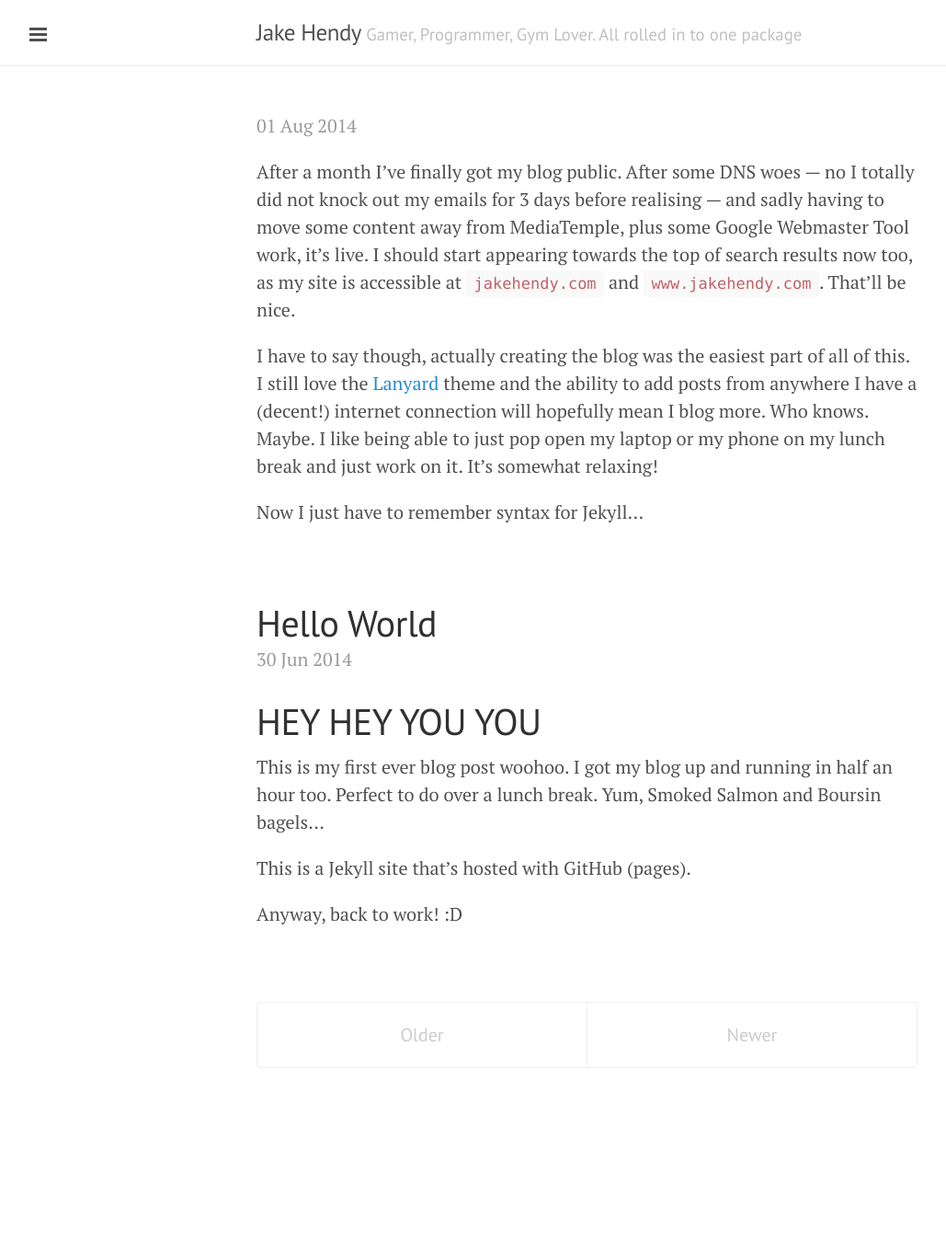
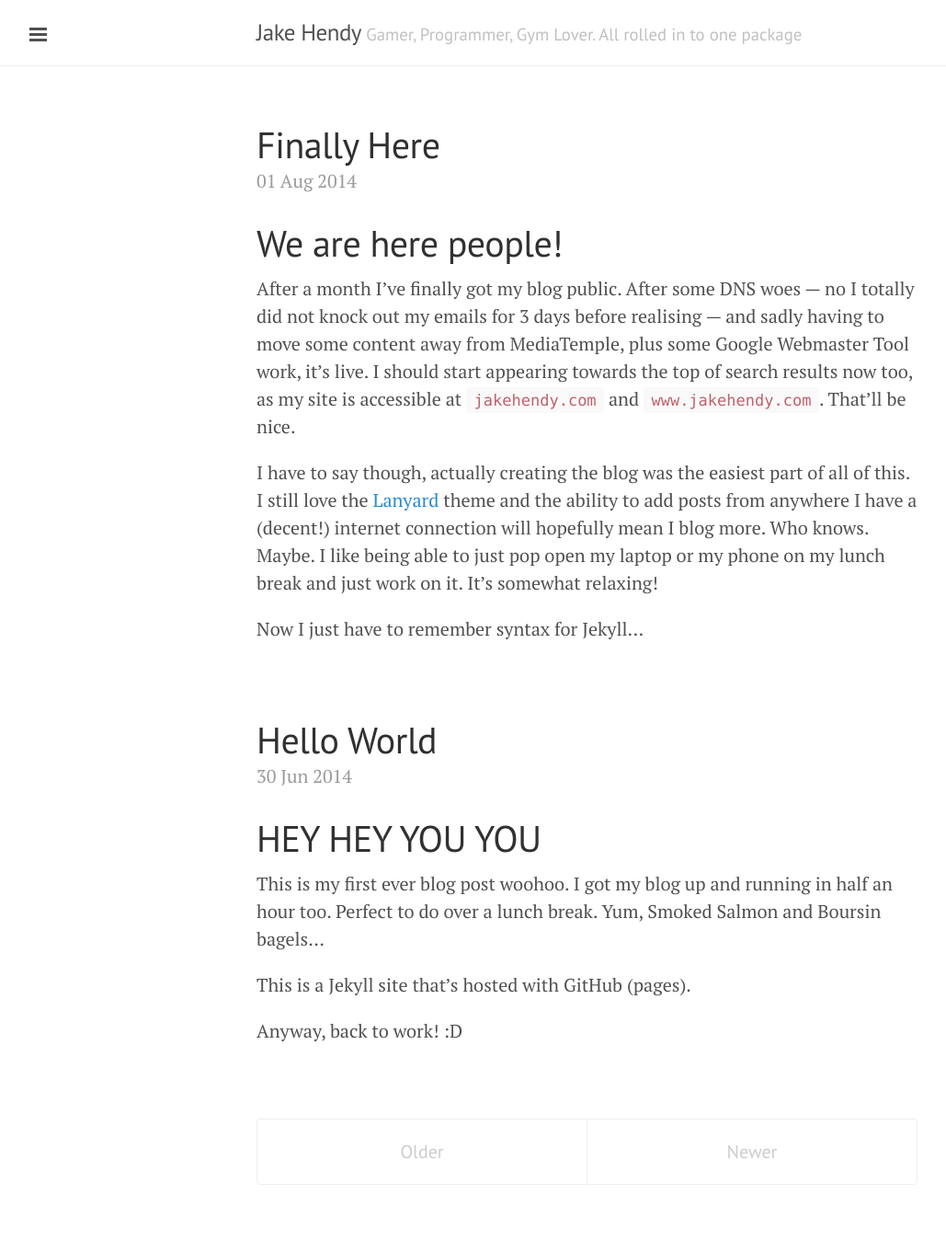
Before and after one commit to JakeHendy/jakehendy.github.io, a Jekyll site: the page built from index.html, in a window 1280 px wide. Shown: the whole page at 92% size, without its empty margins (1-1030 px from the left). Built offline with Jekyll 4.4.1, drawn with Linux system fonts in a browser that asks for light colours; Markdown is read by kramdown in place of the engine named in the settings; the list of posts is cut into pages by our own code; before the commit the page ends 1221 px from its top, so only the background shows below that.

Commit message:
Update 2014-08-01-Finally-Here.md
Oops

```diff
--- a/_posts/2014-08-01-Finally-Here.md
+++ b/_posts/2014-08-01-Finally-Here.md
@@ -1,7 +1,9 @@
 ---
-layout:post
+layout: post
 Title: We're finally here...
 ---
+
+# We are here people!
 
 After a month I've finally got my blog public. After some DNS woes &mdash; no I totally did not knock out my emails for 3 days before realising &mdash; and sadly having to move some content away from MediaTemple, plus some Google Webmaster Tool work, it's live. I should start appearing towards the top of search results now too, as my site is accessible at `jakehendy.com` and `www.jakehendy.com`. That'll be nice.
 
```
